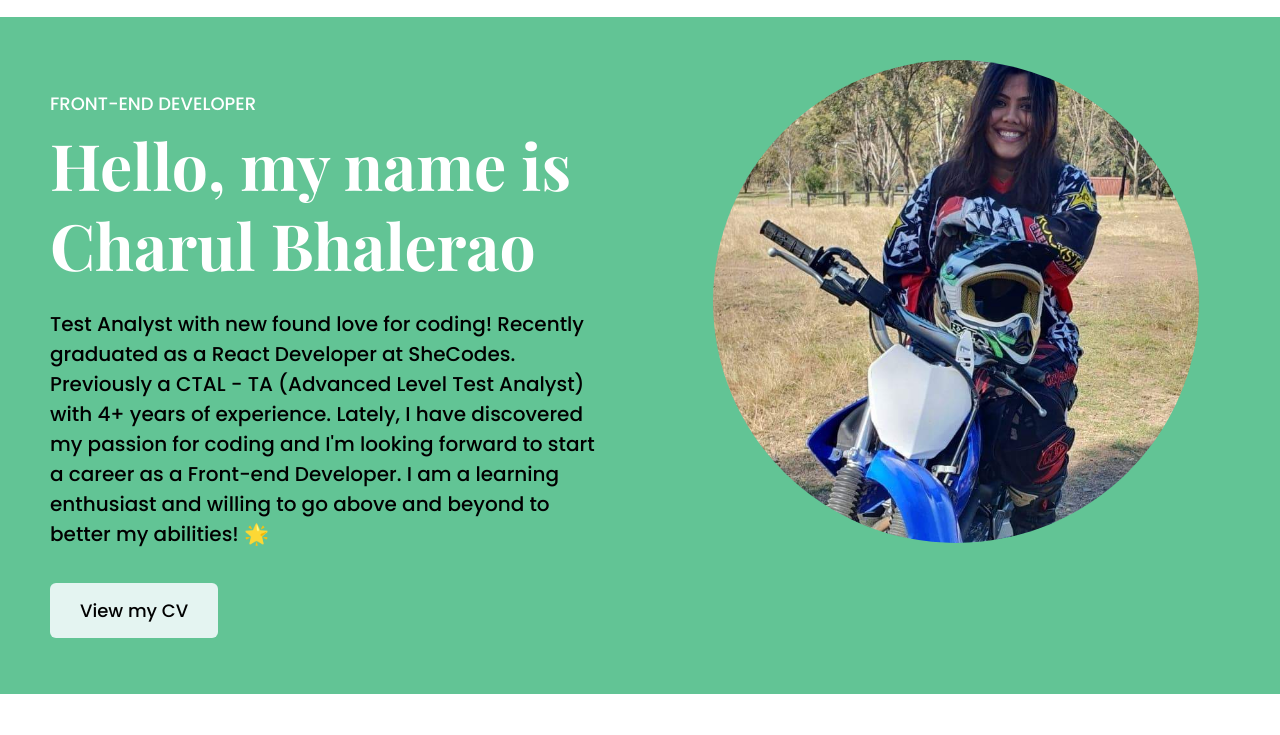
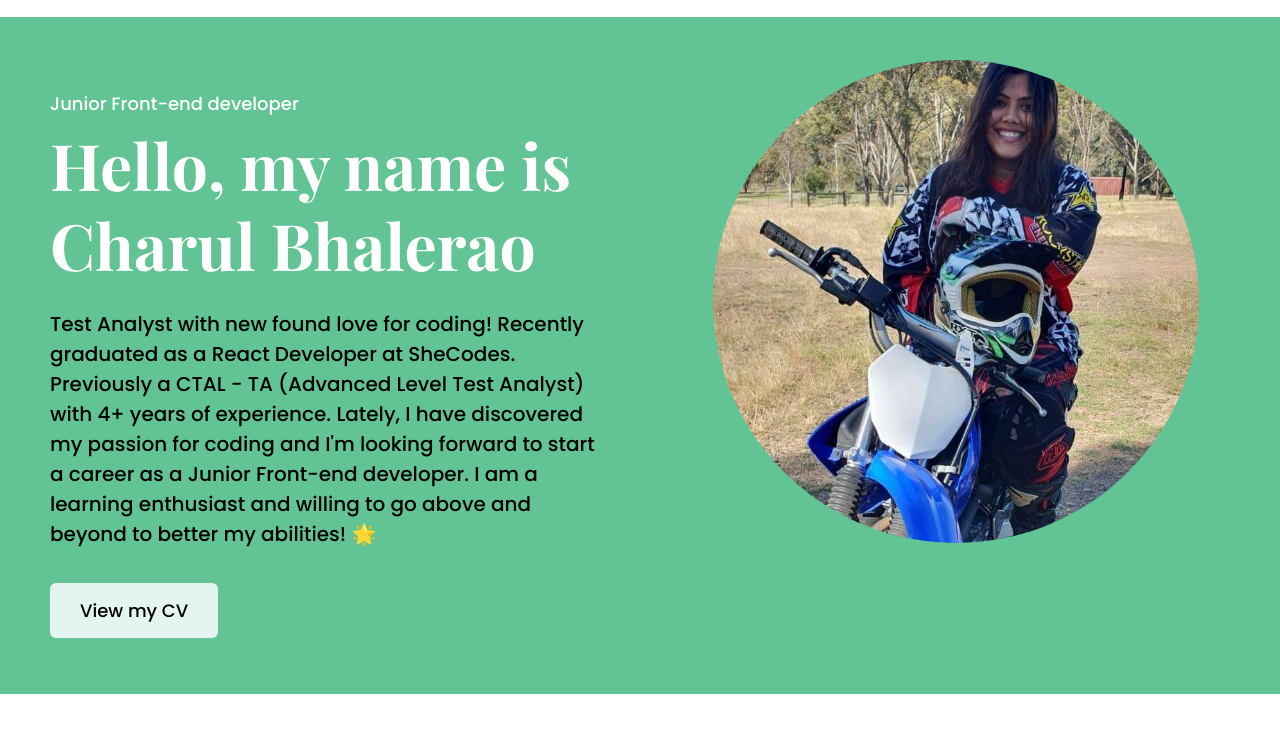
Before and after one commit to bhaleraocharul/portfolio-project, a plain HTML site: page about.html in a window 1280 px wide. Shown: the part 65-800 px from the top of the page. Drawn offline with nearby package versions, Linux system fonts and the light colour scheme; a web font is replaced by a local one.

Commit message:
updated bio to Junior Front end developer

```diff
--- a/about.html
+++ b/about.html
@@ -27,7 +27,7 @@
     <link rel="stylesheet" href="/styles/style.css" />
     <meta
       name="description"
-      content="Charul is an Advanced Level Test Analyst with close to 5 years of experience as a QA Automation Engineer. With a new found love for coding, she is ready for a new journey as Front-end Developer."
+      content="Charul is an Advanced Level Test Analyst with close to 5 years of experience as a QA Automation Engineer. With a new found love for coding, she is ready for a new journey as Junior Front-end developer."
     />
     <title>About - Charul Bhalerao 🇦🇺</title>
   </head>
@@ -70,15 +70,16 @@
       <div class="row">
         <div class="col-md-6">
           <div class="content">
-            <h2>FRONT-END DEVELOPER</h2>
+            <h2>Junior Front-end developer</h2>
             <h1 class="mb-4">Hello, my name is Charul Bhalerao</h1>
             <p class="about-desc mb-5">
               Test Analyst with new found love for coding! Recently graduated as
               a React Developer at SheCodes. Previously a CTAL - TA (Advanced
               Level Test Analyst) with 4+ years of experience. Lately, I have
               discovered my passion for coding and I'm looking forward to start
-              a career as a Front-end Developer. I am a learning enthusiast and
-              willing to go above and beyond to better my abilities! 🌟
+              a career as a Junior Front-end developer. I am a learning
+              enthusiast and willing to go above and beyond to better my
+              abilities! 🌟
             </p>
             <div class="view-project">
               <a href="/cv.pdf" class="btn-branding" target="_blank"
```
Also changed, not shown: contact.html (+1 -1 lines), index.html (+2 -2 lines).
